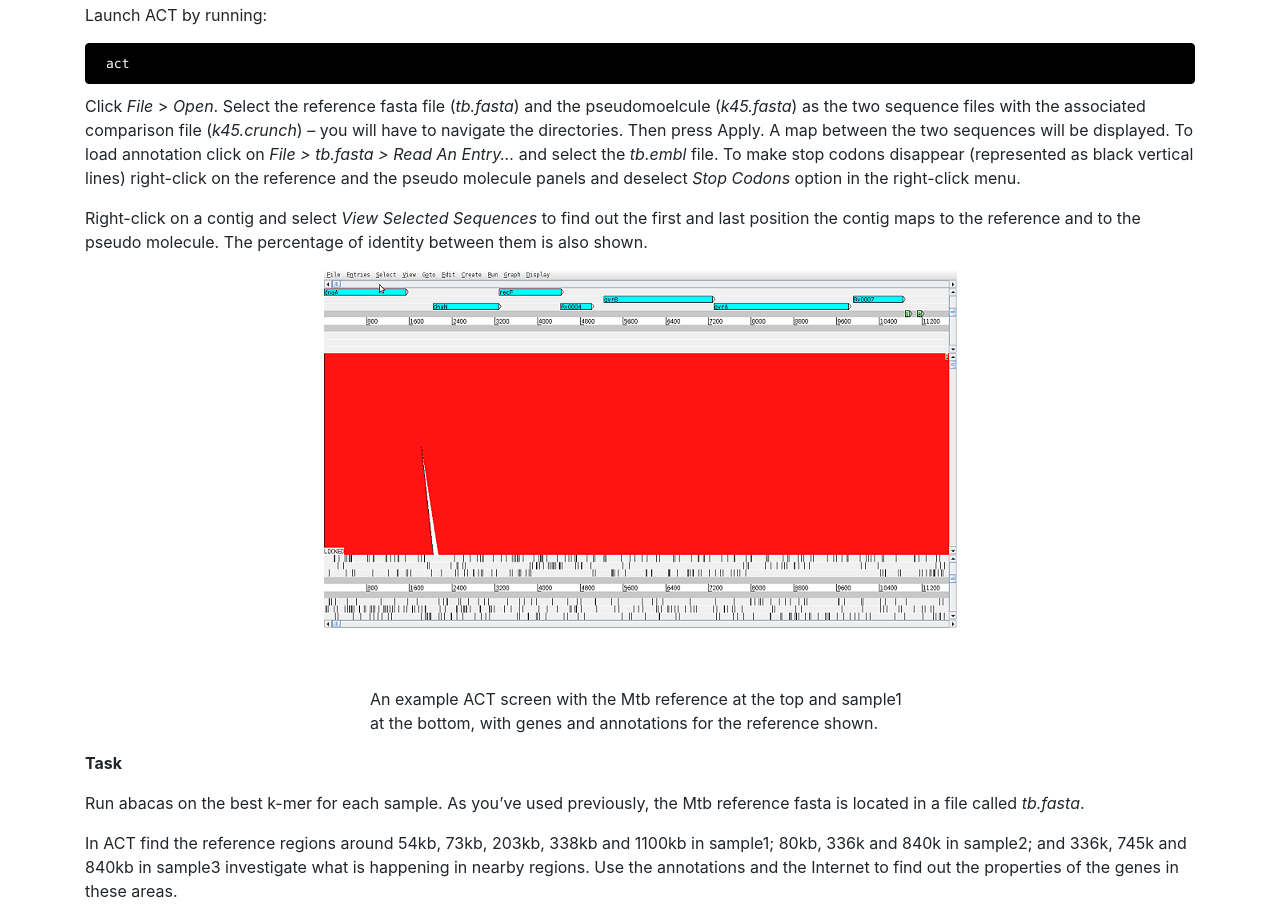
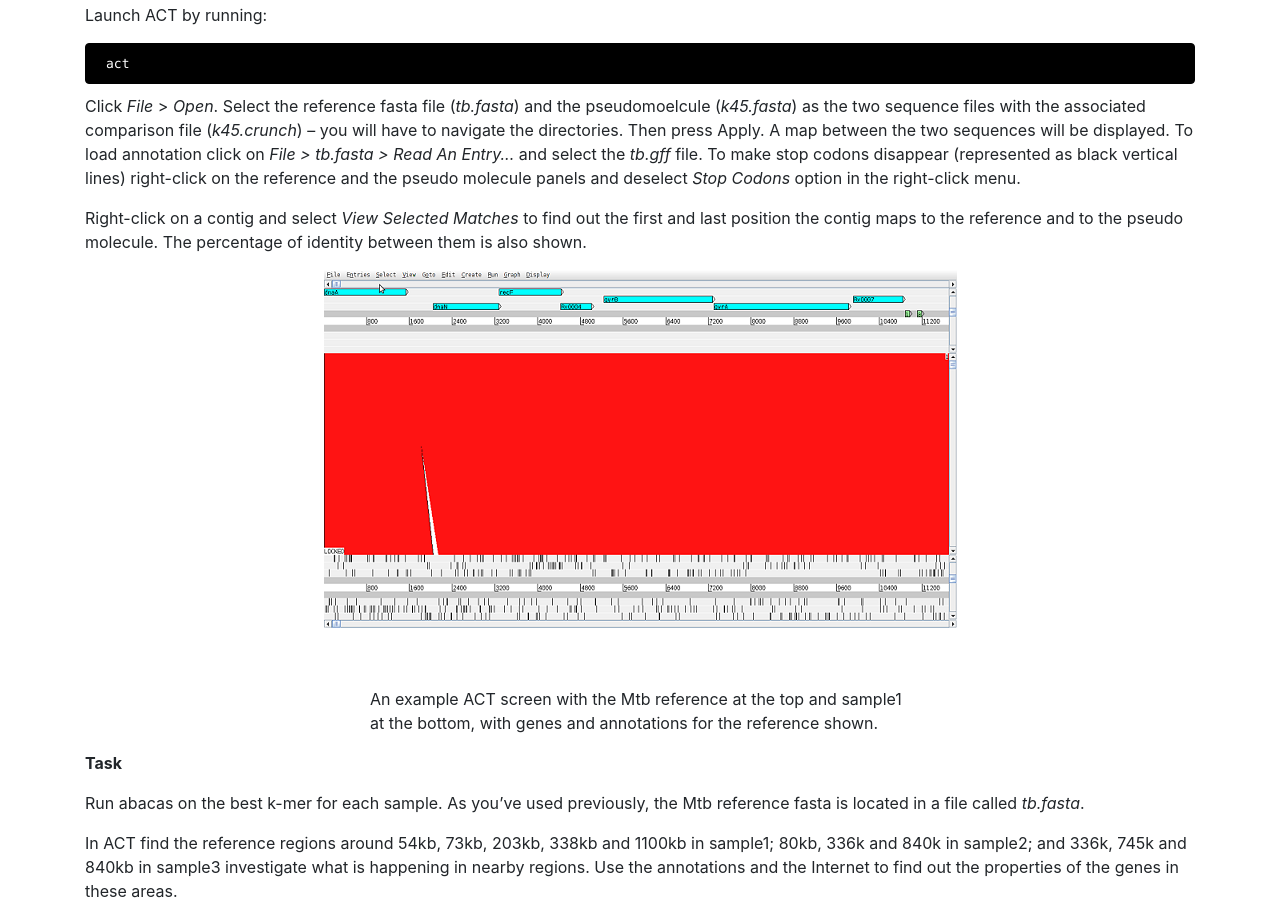
Before and after one commit to jodyphelan/genomics_course, a plain HTML site: page assembly.html in a window 1280 px wide. Shown: the part 6395-7311 px from the top of the page. Drawn offline with Linux system fonts and the light colour scheme; a script that the page names is missing.

Commit message:
update gwas lecture

```diff
--- a/assembly.html
+++ b/assembly.html
@@ -342,10 +342,10 @@ abacas.pl -r tb.fasta -q contigs.fa -p nucmer -b -d -a -m -N -g sample1 -o k45</
             (<i>k45.fasta</i>) as the two sequence files with the associated comparison
             file (<i>k45.crunch</i>) – you will have to navigate the directories. Then press Apply. A map between
             the two sequences will be displayed. To load annotation click on <i>File > tb.fasta > Read An
-            Entry...</i> and select the <i>tb.embl</i> file. To make stop codons disappear (represented as black
+            Entry...</i> and select the <i>tb.gff</i> file. To make stop codons disappear (represented as black
             vertical lines) right-click on the reference and the pseudo molecule panels and deselect <i>Stop
             Codons</i> option in the right-click menu.</p>
-          <p>Right-click on a contig and select <i>View Selected Sequences</i> to find out the first and last position
+          <p>Right-click on a contig and select <i>View Selected Matches</i> to find out the first and last position
             the contig maps to the reference and to the pseudo molecule. The percentage of identity between them
             is also shown.</p>
             <div class="text-center"><img src="img/assembly_5.png" class="img-fluid"></div>
```
